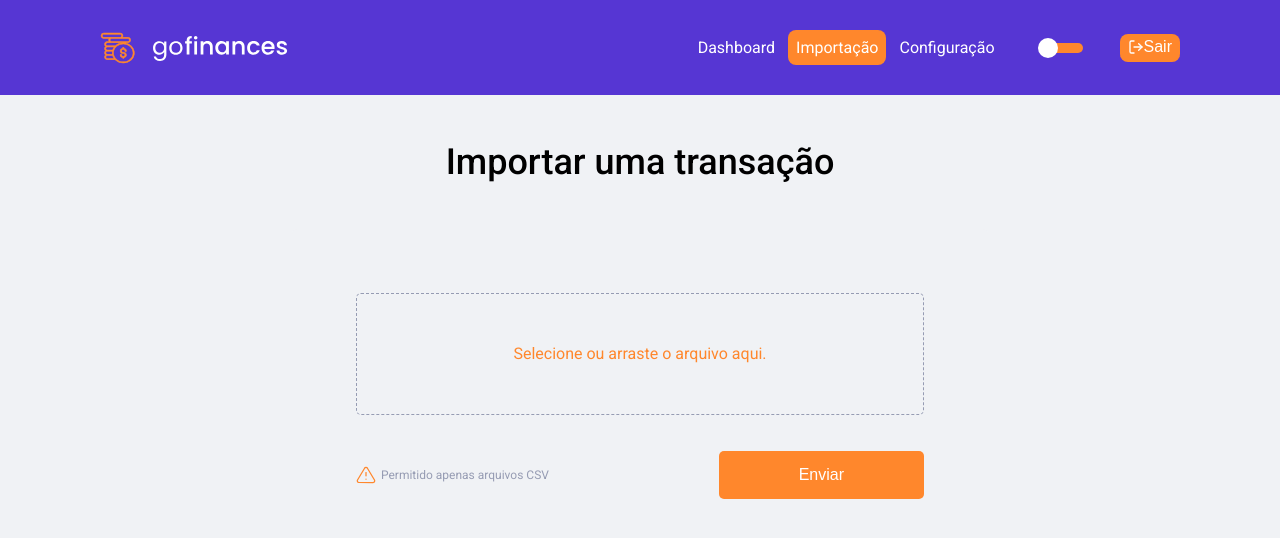
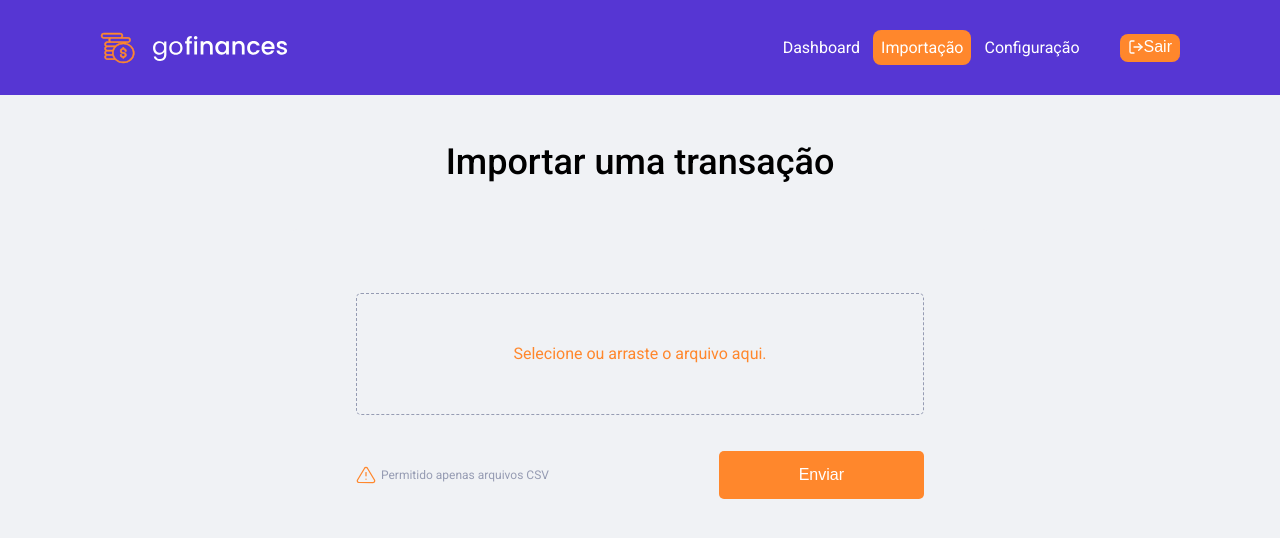
Before and after one commit to douglasgmsantos/go-finances-web, a Next.js app: page /importacao in a window 1280 px wide. Shown: the top 538 px of the page. Built offline with nearby package versions, Linux system fonts and the light colour scheme; no server answers.

Commit message:
feat : Corrigindo altura do header

```diff
--- a/src/components/Header/index.tsx
+++ b/src/components/Header/index.tsx
@@ -44,7 +44,7 @@ const Header: React.FC<HeaderProps> = ({ size = 'large' }: HeaderProps) => {
               <a>Configuração</a>
             </NavLink>
 
-            <div style={{ marginLeft: "35px", display: "flex", alignItems: "center" }}>
+            {/* <div style={{ marginLeft: "35px", display: "flex", alignItems: "center" }}>
               <Switch
                 onChange={() => toggleTheme()}
                 checked={title === 'dark'}
@@ -56,7 +56,7 @@ const Header: React.FC<HeaderProps> = ({ size = 'large' }: HeaderProps) => {
                 offColor={colors.orange}
                 onColor={colors.dark}
               />
-            </div>
+            </div> */}
 
             <Logout onClick={() => handleSignOut()} style={{ borderBottom: `2px solid ${theme.title === 'light' ? theme.colors.orange : theme.colors.dark}` }}>
               <FiLogOut /> Sair
--- a/src/components/Summary/styles.ts
+++ b/src/components/Summary/styles.ts
@@ -5,7 +5,7 @@ export const CardContainer = styled.section`
   display: grid;
   grid-template-columns: repeat(3, 1fr);
   grid-gap: 0.5rem;
-  margin-top: -215px;
+  margin-top: -210px;
 `;
 
 interface ICard {
--- a/src/components/TransactionTable/styles.ts
+++ b/src/components/TransactionTable/styles.ts
@@ -44,8 +44,6 @@ export const IconContainer = styled.section`
 `;
 
 export const TableContainer = styled.div`
-  margin-top: 10px;
-
   .container-paginate{
     display: flex;
     justify-content:center;
```
